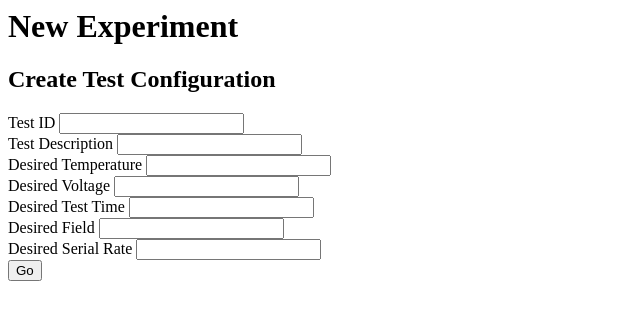
After one commit to Ivanovlab/FTU-Django-Dashboard, a Django app: page /DataCollection/CreateNewTestConfiguration/ in a window 1280 px wide. The commit adds this page. Shown: the top 320 px of the page, without its empty margins (0-640 px from the left). Run offline with Django 3.2, Linux system fonts and the light colour scheme.

Commit message:
Skeleton Building 1

```diff
--- a/TestGUI/DataCollection/models.py
+++ b/TestGUI/DataCollection/models.py
@@ -32,4 +32,4 @@ class Experiment(models.Model):
     d_Date                  = models.DateTimeField('Trial Date')
     m_TestConfigurations    = models.ForeignKey(TestConfiguration, on_delete=models.CASCADE)
     def __str__(self):
-        return f"Date: {self.s_ExperimentName}"
+        return f"{self.s_ExperimentName}"
--- /dev/null
+++ b/TestGUI/DataCollection/templates/DataCollection/NewTestConfiguration.html
@@ -0,0 +1,27 @@
+<h1>New Experiment</h1>
+<h2>Create Test Configuration</h2>
+<form action="{% url 'DataCollection:CreateNewExperiment' %}" method="post">
+  {% csrf_token %}
+  <label>Test ID</label>
+  <input type="text" name="s_TestId" id="s_TestIdInput">
+  <br>
+  <label>Test Description</label>
+  <input type="text" name="s_TestDesc" id="s_TestDescInput">
+  <br>
+  <label>Desired Temperature</label>
+  <input type="number" name="i_DesiredTemp" id="i_DesiredTempInput">
+  <br>
+  <label>Desired Voltage</label>
+  <input type="number" name="i_DesiredVoltage" id="i_DesiredVoltageInput">
+  <br>
+  <label>Desired Test Time</label>
+  <input type="number" name="i_DesiredTestTime" id="i_DesiredTestTimeInput">
+  <br>
+  <label>Desired Field</label>
+  <input type="number" name="i_DesiredField" id="i_DesiredFieldInput">
+  <br>
+  <label>Desired Serial Rate</label>
+  <input type="number" name="i_DesiredSerialRate" id="i_DesiredSerialRateInput">
+  <br>
+  <input type="submit" value="Go">
+</form>
--- a/TestGUI/DataCollection/urls.py
+++ b/TestGUI/DataCollection/urls.py
@@ -21,5 +21,7 @@ urlpatterns = [
     path('', views.index, name='index'),
     path('<int:experiment_id>/', views.ExperimentDetail, name='ExperimentDetail'),
     path('NewExperiment/', views.NewExperiment, name="NewExperiment"),
-    path('CreateNewExperiment/', views.CreateNewExperiment, name="CreateNewExperiment")
+    path('CreateNewExperiment/', views.CreateNewExperiment, name="CreateNewExperiment"),
+    path('CreateNewTestConfiguration/', views.CreateNewTestConfiguration, name="CreateNewTestConfiguration"),
+    path('ExperimentHistory/', views.ExperimentHistory, name="ExperimentHistory")
 ]
--- a/TestGUI/DataCollection/views.py
+++ b/TestGUI/DataCollection/views.py
@@ -44,3 +44,13 @@ def CreateNewExperiment(request):
     t.save()
 
     return render(request, 'DataCollection/NewExperiment.html')
+
+def CreateNewTestConfiguration(request):
+    return render(request, 'DataCollection/NewTestConfiguration.html')
+
+def ExperimentHistory(request):
+    l_RecentExperiments = Experiment.objects.all()
+    context = {
+        'l_RecentExperiments': l_RecentExperiments,
+    }
+    return render(request, 'DataCollection/ExperimentHistory.html', context)
```
Also changed, not shown: TestGUI/DataCollection/templates/DataCollection/ExperimentHistory.html (added, +10 -0 lines), TestGUI/DataCollection/templates/DataCollection/index.html (+4 -11 lines).
